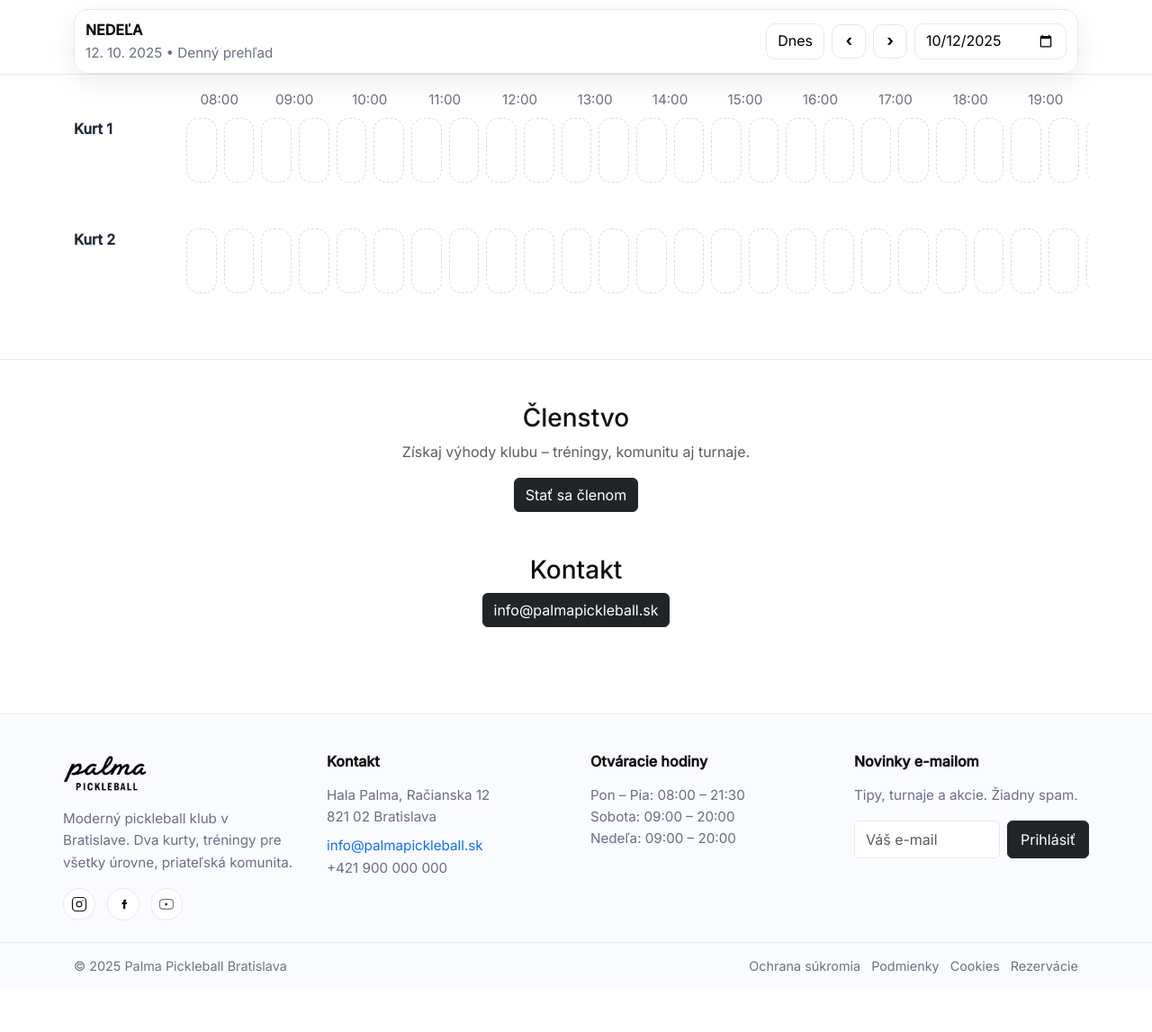
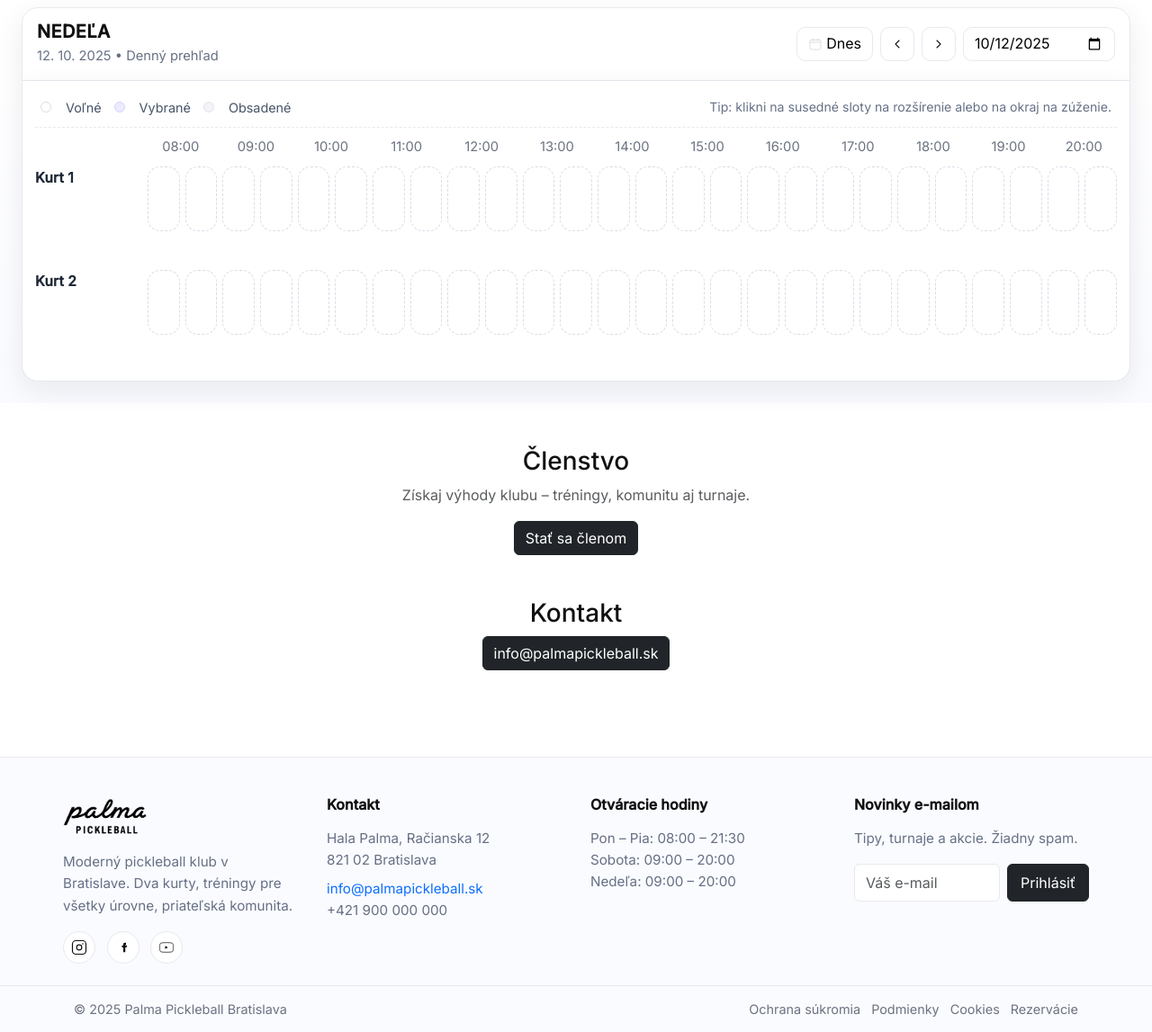
Before and after one commit to andreakollova/palmapickleball, a Flask app: page / in a window 1280 px wide. Shown: the part 97-1244 px from the top of the page at 90% size. Before the commit the page ends 1179 px from the top, so only its background shows below. Run offline with Flask 3, Linux system fonts and the light colour scheme.

Commit message:
rezervacia

```diff
--- a/templates/index.html
+++ b/templates/index.html
@@ -2,29 +2,150 @@
 
 {% block content %}
 
-  <!-- DAY BAR -->
-  <section id="book" class="daybar">
-    <div class="container">
-      <div class="daybox">
+<!-- Page-scoped styles (only for this page) -->
+<style>
+  /* Make the whole booking area one unified, wide section */
+  .booking {
+    background: linear-gradient(180deg, #ffffff 0%, #fafbff 100%);
+    padding: 8px 0 24px;
+  }
+  /* use container-fluid for near-full-width layout */
+  /* after */
+  .booking .container-wide {
+    width: 100%;
+    max-width: 1600px;   /* keeps it centered on huge screens */
+    margin: 0 auto;      /* gives left/right margin */
+    padding-left: 24px;  /* small inner padding */
+    padding-right: 24px;
+  }
+
+  @media (max-width: 575.98px){
+    .booking .container-wide {
+      padding-left: 16px;   /* a touch tighter on mobile */
+      padding-right: 16px;
+    }
+  }
+
+  /* Header (date & controls) – NOT sticky, visually part of the card */
+  .daybox {
+    border: 1px solid var(--border);
+    border-radius: 18px 18px 0 0;
+    background: #fff;
+    box-shadow: var(--shadow);
+    padding: 14px 16px;
+    margin: 0 auto;
+  }
+  .day-title { letter-spacing: .02em; }
+  .day-sub   { font-size: .92rem; color: var(--muted); }
+  .day-actions .chip,
+  .day-actions .navbtn { height: 38px; }
+  .day-actions .chip svg,
+  .day-actions .navbtn svg { width:16px; height:16px; }
+
+  /* Calendar shell card, directly attached to header card */
+  .card-wrap {
+    border: 1px solid var(--border);
+    border-top: none; /* merges with header card */
+    border-radius: 0 0 18px 18px;
+    background: #fff;
+    box-shadow: var(--shadow);
+    padding: 12px 14px 8px;
+    margin: 0 auto;
+  }
+
+  /* Legend */
+  .legend {
+    display:flex; align-items:center; gap:14px; flex-wrap:wrap;
+    padding: 6px 6px 10px 6px; border-bottom:1px dashed var(--border);
+    margin: 0 0 10px 0;
+  }
+  .legend .i { display:flex; align-items:center; gap:8px; color:#475467; font-size:.9rem; }
+  .legend .dot {
+    width:12px; height:12px; border-radius:999px; display:inline-block; margin-right:8px;
+    border:1px solid var(--slot-dash);
+  }
+  .legend .free  .dot{ background:#fff; }
+  .legend .sel   .dot{ background:var(--slot-active); border-color:#d5d4ff; }
+  .legend .book  .dot{ background:var(--slot-book); border-color:#e1e4ea; }
+  .legend .hint { margin-left:auto; color:#667085; font-size:.88rem; }
+
+  /* Grid area – keep your existing layout but give it air horizontally */
+  .scroller { overflow-x: auto; }
+  .grid-wrap { min-width: 1200px; }
+
+  .hours   { margin-bottom: 10px; }
+  .hlabel  { font-size: .92rem; }
+
+  .rowline .courtname { font-size: .98rem; letter-spacing: .01em; }
+
+  /* Slightly tighter gaps to use space better */
+  .cells { gap: 6px; position: relative; }
+  .rowline { margin-bottom: calc(var(--slot-h) + 28px); }
+
+  /* Feedback message aligns with grid */
+  #feedback { margin-left: var(--label-col); }
+
+  /* Loading shimmer (optional nicety) */
+  .grid-wrap.loading .cells::before,
+  .grid-wrap.loading .hours::before {
+    content:"";
+    display:block;
+    height:8px;
+    border-radius:8px;
+    background: linear-gradient(90deg, #f3f4f6, #eef0f5, #f3f4f6);
+    background-size: 200% 100%;
+    animation: shimmer 1.1s infinite linear;
+    grid-column: 1 / -1;
+    margin: 8px 0;
+  }
+  @keyframes shimmer { 0%{background-position: 200% 0} 100%{background-position: -200% 0} }
+
+  /* Book bar inputs on mobile stretch nicely */
+  @media (max-width: 575.98px){
+    .day-actions { width:100%; justify-content: space-between; }
+    #bookbar .form-control { min-width: 0; width: 100%; }
+  }
+</style>
+
+<!-- ===== UNIFIED BOOKING SECTION (header + calendar together, wide) ===== -->
+<section class="booking" id="book">
+  <div class="container-wide">
+
+    <!-- Header with day & controls (NOT sticky) -->
+    <div class="daybox d-flex flex-column flex-lg-row justify-content-between align-items-center gap-3">
       <div>
-          <div class="day-title" id="dayName">—</div>
+        <div class="day-title h5 mb-1" id="dayName">—</div>
         <div class="day-sub"><span id="dayDate">—</span> • Denný prehľad</div>
       </div>
-        <div class="d-flex align-items-center gap-2">
-          <button class="chip" id="todayBtn">Dnes</button>
-          <button class="navbtn" id="prevBtn" aria-label="Predchádzajúci deň">‹</button>
-          <button class="navbtn" id="nextBtn" aria-label="Nasledujúci deň">›</button>
-          <input class="chip" type="date" id="datePick" />
+      <div class="d-flex align-items-center gap-2 day-actions">
+        <button class="chip d-inline-flex align-items-center gap-1" id="todayBtn" title="Skok na dnešok">
+          <svg viewBox="0 0 24 24" fill="none" aria-hidden="true"><rect x="3" y="5" width="18" height="16" rx="2" stroke="#c9ced7"/><path d="M8 3v4M16 3v4M3 9h18" stroke="#c9ced7"/></svg>
+          Dnes
+        </button>
+        <button class="navbtn" id="prevBtn" aria-label="Predchádzajúci deň" title="Predchádzajúci deň">
+          <svg viewBox="0 0 24 24" fill="none" aria-hidden="true"><path d="M15 6l-6 6 6 6" stroke="#111" stroke-width="1.6" stroke-linecap="round" stroke-linejoin="round"/></svg>
+        </button>
+        <button class="navbtn" id="nextBtn" aria-label="Nasledujúci deň" title="Nasledujúci deň">
+          <svg viewBox="0 0 24 24" fill="none" aria-hidden="true"><path d="M9 6l6 6-6 6" stroke="#111" stroke-width="1.6" stroke-linecap="round" stroke-linejoin="round"/></svg>
+        </button>
+        <input class="chip" type="date" id="datePick" aria-label="Vybrať dátum" />
       </div>
     </div>
+
+    <!-- Calendar card (attached to header card) -->
+    <div class="card-wrap">
+      <!-- Legend -->
+      <div class="legend">
+        <div class="i free"><span class="dot"></span>Voľné</div>
+        <div class="i sel"><span class="dot"></span>Vybrané</div>
+        <div class="i book"><span class="dot"></span>Obsadené</div>
+        <div class="hint d-none d-md-block">Tip: klikni na susedné sloty na rozšírenie alebo na okraj na zúženie.</div>
       </div>
-  </section>
 
-  <!-- ===== BOOKING (unchanged) ===== -->
-  <section class="timeline">
-    <div class="container scroller">
-      <div class="grid-wrap">
-        <div class="hours" id="hours"></div>
+      <!-- Timeline grid -->
+      <div class="scroller">
+        <div class="grid-wrap loading" id="gridWrap">
+          <div class="hours" id="hours" aria-hidden="true"></div>
 
           <div class="rowline">
             <div class="courtname">Kurt 1</div>
@@ -36,12 +157,15 @@
             <div class="cells" id="cells2" data-court="2"></div>
           </div>
 
-        <div id="feedback" class="mt-2" style="display:none"></div>
+          <div id="feedback" class="mt-2" style="display:none" aria-live="polite"></div>
         </div>
+      </div>
+    </div>
+
   </div>
 </section>
 
-  <!-- BOOK BAR -->
+<!-- BOOK BAR (unchanged) -->
 <div id="bookbar" class="bookbar" style="display:none;">
   <div class="container d-flex flex-column flex-lg-row align-items-stretch align-items-lg-center gap-2">
     <div id="selSummary" class="me-auto"></div>
@@ -54,7 +178,7 @@
   </div>
 </div>
 
-  <!-- CONTENT -->
+<!-- Other content (unchanged) -->
 <section id="membership" class="py-5">
   <div class="container text-center">
     <h3 class="mb-2">Členstvo</h3>
@@ -74,7 +198,7 @@
 
 {% block scripts %}
 <script>
-  /* ==== booking JS stays the same as your current version ==== */
+  /* ==== booking JS (ids unchanged) ==== */
   const SLOTS=["08:00","08:30","09:00","09:30","10:00","10:30","11:00","11:30","12:00","12:30","13:00","13:30","14:00","14:30","15:00","15:30","16:00","16:30","17:00","17:30","18:00","18:30","19:00","19:30","20:00","20:30"];
   const HOURS=["08:00","09:00","10:00","11:00","12:00","13:00","14:00","15:00","16:00","17:00","18:00","19:00","20:00"];
 
@@ -91,6 +215,7 @@
   const nextBtn=document.getElementById('nextBtn');
   const dayName=document.getElementById('dayName');
   const dayDate=document.getElementById('dayDate');
+  const gridWrap=document.getElementById('gridWrap');
   const skDays=["Nedeľa","Pondelok","Utorok","Streda","Štvrtok","Piatok","Sobota"];
 
   function fmt(d){return d.toISOString().slice(0,10);}
@@ -101,8 +226,16 @@
   function clearNote(){const fb=document.getElementById('feedback');fb.style.display='none';fb.className='';fb.innerHTML=''}
 
   function renderHours(){
-    hoursEl.innerHTML=''; const spacer=document.createElement('div');spacer.style.gridColumn='1 / span 1';hoursEl.appendChild(spacer);
-    HOURS.forEach((h,i)=>{const div=document.createElement('div');div.className='hlabel';div.style.gridColumn=`${2+i*2} / span 2`;div.textContent=h;hoursEl.appendChild(div);});
+    hoursEl.innerHTML='';
+    const spacer=document.createElement('div');
+    spacer.style.gridColumn='1 / span 1';hoursEl.appendChild(spacer);
+    HOURS.forEach((h,i)=>{
+      const div=document.createElement('div');
+      div.className='hlabel';
+      div.style.gridColumn=`${2+i*2} / span 2`;
+      div.textContent=h;
+      hoursEl.appendChild(div);
+    });
   }
 
   let activeCellsEl=null,startIdx=null,endIdx=null;
@@ -122,7 +255,14 @@
     let chip=cellsEl.querySelector('.timechip'); const label=`${SLOTS[s]} – ${nextTime(SLOTS[e])}`;
     if(!chip){chip=document.createElement('div');chip.className='timechip';cellsEl.appendChild(chip);}
     chip.textContent=label; chip.style.left=left+'px';
-    requestAnimationFrame(()=>{const bandW=(right-left), chipW=chip.offsetWidth;let chipLeft=left+(bandW-chipW)/2;const maxLeft=cellsEl.clientWidth-chipW;chipLeft=Math.max(0,Math.min(chipLeft,maxLeft));chip.classList.toggle('tight',chipW>bandW);chip.style.left=chipLeft+'px';});
+    requestAnimationFrame(()=>{
+      const bandW=(right-left), chipW=chip.offsetWidth;
+      let chipLeft=left+(bandW-chipW)/2;
+      const maxLeft=cellsEl.clientWidth-chipW;
+      chipLeft=Math.max(0,Math.min(chipLeft,maxLeft));
+      chip.classList.toggle('tight',chipW>bandW);
+      chip.style.left=chipLeft+'px';
+    });
     selSummary.innerHTML=`<strong>${cellsEl.dataset.court==='1'?'Kurt 1':'Kurt 2'}</strong> • ${label}`;
     bookbar.style.display='block';
   }
@@ -148,12 +288,21 @@
       cellsEl.appendChild(c);
     });
   }
+
   async function loadDay(){
-    clearNote(); clearVisual(activeCellsEl); activeCellsEl=null; startIdx=endIdx=null;
-    const res=await fetch(`/api/availability?date=${datePick.value}`); const data=await res.json();
+    clearNote();
+    gridWrap.classList.add('loading');
+    clearVisual(activeCellsEl); activeCellsEl=null; startIdx=endIdx=null;
+    try{
+      const res=await fetch(`/api/availability?date=${datePick.value}`);
+      const data=await res.json();
       const booked1=new Set(data.courts["1"]||[]), booked2=new Set(data.courts["2"]||[]);
       buildCells(cells1,"1",booked1); buildCells(cells2,"2",booked2);
+    } finally {
+      setTimeout(()=>gridWrap.classList.remove('loading'), 150);
     }
+  }
+
   document.getElementById('confirmSel').onclick=async()=>{
     if(!activeCellsEl||startIdx===null||endIdx===null) return;
     const s=Math.min(startIdx,endIdx), e=Math.max(startIdx,endIdx);
@@ -162,21 +311,25 @@
       const res=await fetch('/api/book',{method:'POST',headers:{'Content-Type':'application/json'},
         body:JSON.stringify({date:datePick.value,court,slots,name:nameInput.value.trim(),email:emailInput.value.trim()})});
       const data=await res.json();
-      if(!data.ok){const conf=data.conflicts?` Konflikt: <b>${data.conflicts.join(', ')}</b>.`:''; showNote('err',(data.error||'Rezervácia zlyhala.')+conf); return;}
-      const label=`${slots[0]} – ${nextTime(slots.at(-1))}`; showNote('ok',`Rezervované: <b>${label}</b> (${court==='1'?'Kurt 1':'Kurt 2'}).`);
+      if(!data.ok){
+        const conf=data.conflicts?` Konflikt: <b>${data.conflicts.join(', ')}</b>.`:'';
+        showNote('err',(data.error||'Rezervácia zlyhala.')+conf); return;
+      }
+      const label=`${slots[0]} – ${nextTime(slots.at(-1))}`;
+      showNote('ok',`Rezervované: <b>${label}</b> (${court==='1'?'Kurt 1':'Kurt 2'}).`);
       await loadDay(); bookbar.style.display='none';
-    }catch{showNote('err','Chyba spojenia. Skúste znova.');}
+    }catch{
+      showNote('err','Chyba spojenia. Skúste znova.');
+    }
   };
   document.getElementById('clearSel').onclick=()=>{ clearVisual(activeCellsEl); activeCellsEl=null; startIdx=endIdx=null; };
 
   function setToday(){const t="{{ today }}"; datePick.value=t; setHeader(t);}
   function shift(n){const d=parse(datePick.value); d.setDate(d.getDate()+n); const v=fmt(d); datePick.value=v; setHeader(v);}
-  function setHeader(d){const dt=parse(d); dayName.textContent=["Nedeľa","Pondelok","Utorok","Streda","Štvrtok","Piatok","Sobota"][dt.getDay()].toUpperCase(); dayDate.textContent=dt.toLocaleDateString('sk-SK',{day:'2-digit',month:'2-digit',year:'numeric'});}
 
   document.getElementById('year').textContent=new Date().getFullYear();
   (function init(){
-    const spacer=document.createElement('div');spacer.style.gridColumn='1 / span 1';hoursEl.appendChild(spacer);
-    HOURS.forEach((h,i)=>{const div=document.createElement('div');div.className='hlabel';div.style.gridColumn=`${2+i*2} / span 2`;div.textContent=h;hoursEl.appendChild(div);});
+    renderHours();
     setToday(); loadDay();
     todayBtn.onclick=()=>{ setToday(); loadDay(); };
     prevBtn.onclick =()=>{ shift(-1); loadDay(); };
```
Lines whose indentation alone changed are shown as unchanged.
